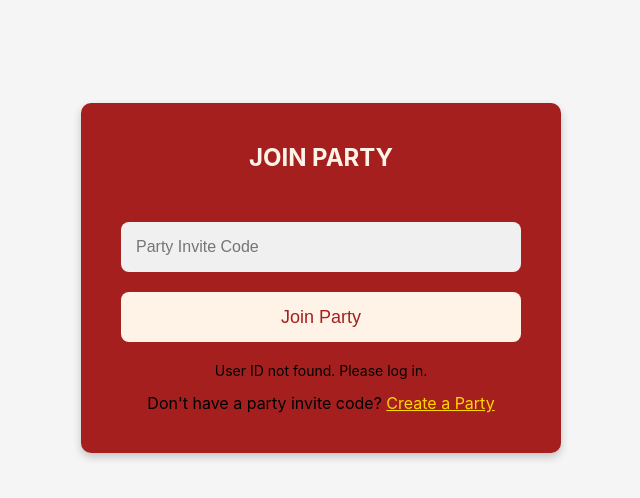
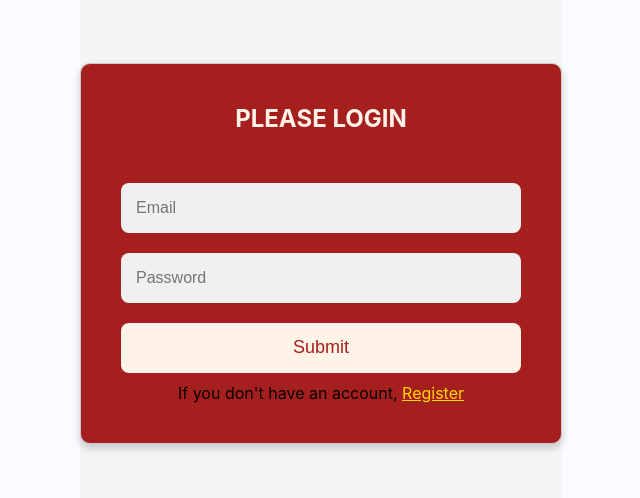
Before and after one commit to jadtfen/ProjectPt2, a React (Create React App) app in the folder src/: page /login in a window 1280 px wide. Before the commit this address had no page. Shown: the part 142-640 px from the top of the page, without its empty margins (319-959 px from the left). Built offline with nearby package versions, Linux system fonts and the light colour scheme; the HTML template or start-up script is replaced by a standard one.

Commit message:
vffvvfcvc

```diff
--- a/src/pages/LoginPage.js
+++ b/src/pages/LoginPage.js
@@ -1,106 +1,96 @@
-import React, { useState, useEffect } from 'react';
-import { useLocation, useNavigate } from 'react-router-dom';
-import './styles/JoinPage.css';
+import React, { useState } from 'react';
+import { useNavigate } from 'react-router-dom';
+import './styles/Login.css';
 
-const JoinPage = () => {
-  const [partyInviteCode, setPartyInviteCode] = useState('');
+function LoginPage() {
+  const [loginEmail, setLoginEmail] = useState('');
+  const [loginPassword, setLoginPassword] = useState('');
   const [message, setMessage] = useState('');
-  const [userId, setUserId] = useState('');
   const navigate = useNavigate();
 
-  const useQuery = () => {
-    return new URLSearchParams(useLocation().search);
+  const doLogin = async (email, password) => {
+    console.log('Logging in with:', email, password)
+    try {
+      const response = await fetch('https://themoviesocial-a63e6cbb1f61.herokuapp.com/api/auth/login', {
+        method: 'POST',
+        headers: { 'Content-Type': 'application/json' },
+        body: JSON.stringify({ email, password }),
+      });
+
+      // Check if the response is OK
+      if (!response.ok) {
+        const errorText = await response.text(); // Get response as text
+        console.error('Login error:', errorText);
+        setMessage('Login failed. Please try again later.');
+        return;
+      }
+
+      const data = await response.json();
+      console.log('Login response:', data); // Debug log
+
+      if (data.userId) {
+        navigate('/join'); // Redirect to another page
+      } else {
+        setMessage(data.message || 'Login failed. Please check your email and password.');
+      }
+    } catch (error) {
+      console.error('Login error:', error);
+      setMessage('Login failed. Please try again later.');
+    }
   };
 
-  const query = useQuery();
-
-  useEffect(() => {
-    const code = query.get('code');
-    if (code) {
-      setPartyInviteCode(code);
-    }
-
-    // Fetch user ID from local storage
-    const storedUserId = localStorage.getItem('userId');
-    if (storedUserId) {
-      setUserId(storedUserId);
+  const handleLogin = (event) => {
+    event.preventDefault();
+    if (loginEmail && loginPassword) {
+      doLogin(loginEmail, loginPassword);
     } else {
-      setMessage('User ID not found. Please log in.');
-    }
-  }, [query]);
-
-  const handleJoinParty = async (event) => {
-    event.preventDefault();
-    try {
-      const response = await fetch('https://socialmoviebackend-4584a07ae955.herokuapp.com/api/party/joinParty', {
-        method: 'POST',
-        headers: {
-          'Content-Type': 'application/json',
-        },
-        body: JSON.stringify({ partyInviteCode, userId }),
-        credentials: 'include',
-      });
-
-      const result = await response.json();
-
-      if (response.ok) {
-        if (result.userAlreadyInParty) {
-          navigate('/home');
-        } else {
-          setMessage(`Successfully joined the party! Party ID: ${result.partyID}`);
-
-          // Create poll after joining the party
-          const pollResponse = await fetch('https://socialmoviebackend-4584a07ae955.herokuapp.com/api/poll/startPoll', {
-            method: 'POST',
-            headers: {
-              'Content-Type': 'application/json',
-            },
-            body: JSON.stringify({ partyID: result.partyID }),
-          });
-
-          const pollData = await pollResponse.json();
-          if (pollResponse.ok) {
-            localStorage.setItem('pollID', pollData.pollID);
-            setMessage('Poll started successfully!');
-            navigate('/home');
-          } else {
-            setMessage(`Error creating poll: ${pollData.error || 'Unknown error'}`);
-          }
-        }
-      } else {
-        setMessage(`Error: ${result.message || result.error}`);
-      }
-    } catch (error) {
-      setMessage(`Error: ${error.toString()}`);
+      setMessage('Both email and password are required.');
     }
   };
 
   return (
     <div className="container">
-      <div id="joinDiv">
-        <form onSubmit={handleJoinParty}>
-          <span id="inner-title">JOIN PARTY</span><br />
+      <div id="loginDiv">
+        <form onSubmit={handleLogin}>
+          <span id="inner-title">PLEASE LOGIN</span>
+          <br />
           <input
-            type="text"
-            className="inputField"
-            value={partyInviteCode}
-            onChange={(e) => setPartyInviteCode(e.target.value)}
-            placeholder="Party Invite Code"
+            type="email"
+            id="loginEmail"
+            placeholder="Email"
+            value={loginEmail}
+            onChange={(e) => setLoginEmail(e.target.value)}
             required
-          /><br />
+          />
+          <br />
+          <input
+            type="password"
+            id="loginPassword"
+            placeholder="Password"
+            value={loginPassword}
+            onChange={(e) => setLoginPassword(e.target.value)}
+            required
+          />
+          <br />
           <input
             type="submit"
-            id="joinButton"
-            value="Join Party"
+            id="loginButton"
+            className="buttons"
+            value="Submit"
           />
         </form>
-        {message && <p id="joinResult">{message}</p>}
-        <div className="create-party">
-          <span>Don't have a party invite code? <a href="/createParty" id="createPartyLink">Create a Party</a></span>
+        {message && <span id="loginResult">{message}</span>}
+        <div>
+          <span>
+            If you don't have an account,{' '}
+            <a href="/register" id="signupLink">
+              Register
+            </a>
+          </span>
         </div>
       </div>
     </div>
   );
-};
+}
 
-export default JoinPage;
+export default LoginPage;
```
